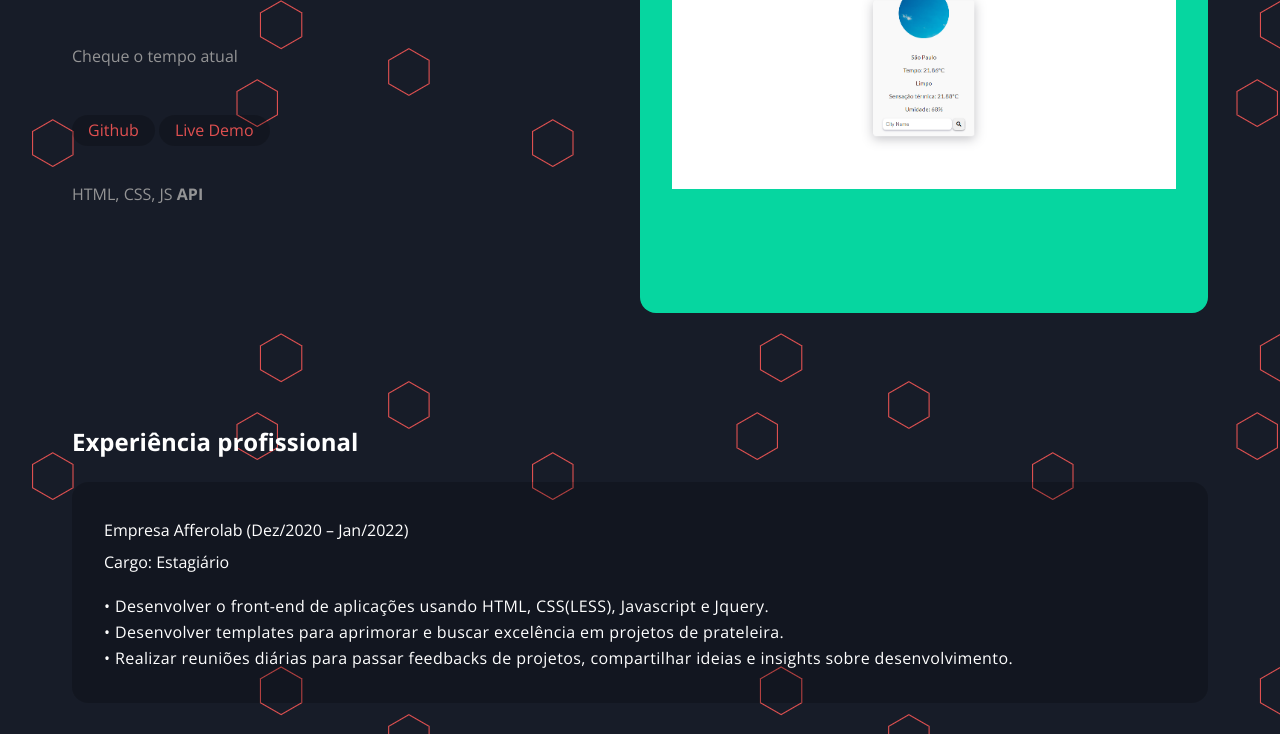
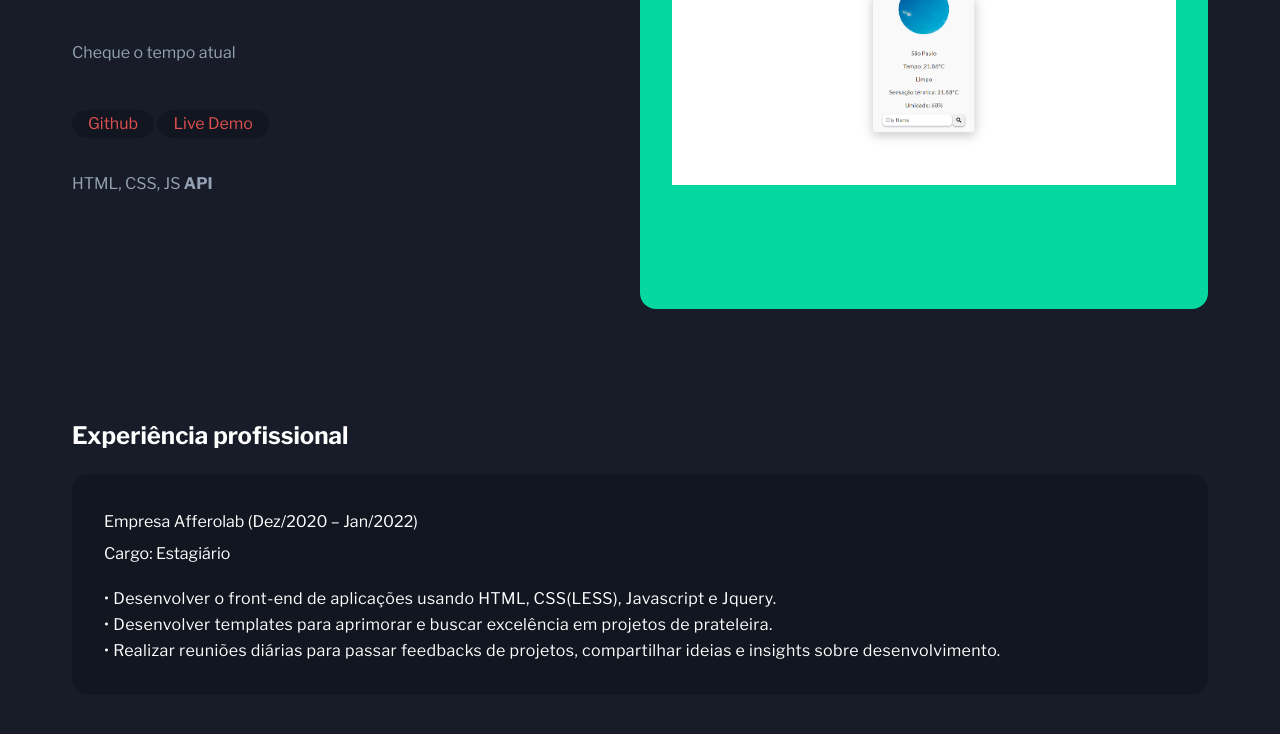
Before and after one commit to KainanGB/cvv, a plain HTML site: page index.html in a window 1280 px wide. Shown: the part 2066-2800 px from the top of the page. Drawn offline with nearby package versions, Linux system fonts and the light colour scheme.

Commit message:
changed font family and paragraph color

```diff
--- a/css/styles.css
+++ b/css/styles.css
@@ -1,14 +1,13 @@
-@import url("https://fonts.googleapis.com/css2?family=Open+Sans:wght@300;400;700&display=swap");
-@import url("https://fonts.googleapis.com/css2?family=Roboto:wght@300;400;700&display=swap");
+@import url("https://fonts.googleapis.com/css2?family=Libre+Franklin:wght@300;400;700&display=swap");
 
 :root {
   --primary-color: #e05050;
-  --secondary-color: #dadada;
+  --secondary-color: #fffffe;
   --clr-blue: #118ab2;
   --clr-yellow: #ffd166;
   --clr-green: #06d6a0;
   --hover-color: #ff9068;
-  --paragraph-color: #949495;
+  --paragraph-color: #94a1b2;
 }
 
 * {
@@ -27,10 +26,9 @@ img {
 }
 
 body {
-  font-family: "Open Sans", "Roboto", sans-serif;
+  font-family: "Libre Franklin", sans-serif;
   background: #171c28;
   color: white;
-  background-image: url(/assets/circles3.png);
 }
 
 .container {
@@ -203,9 +201,6 @@ nav a:hover {
 
 .experience {
   padding: 2em 0;
-}
-
-.experience__card {
 }
 
 .experience__body {
```
